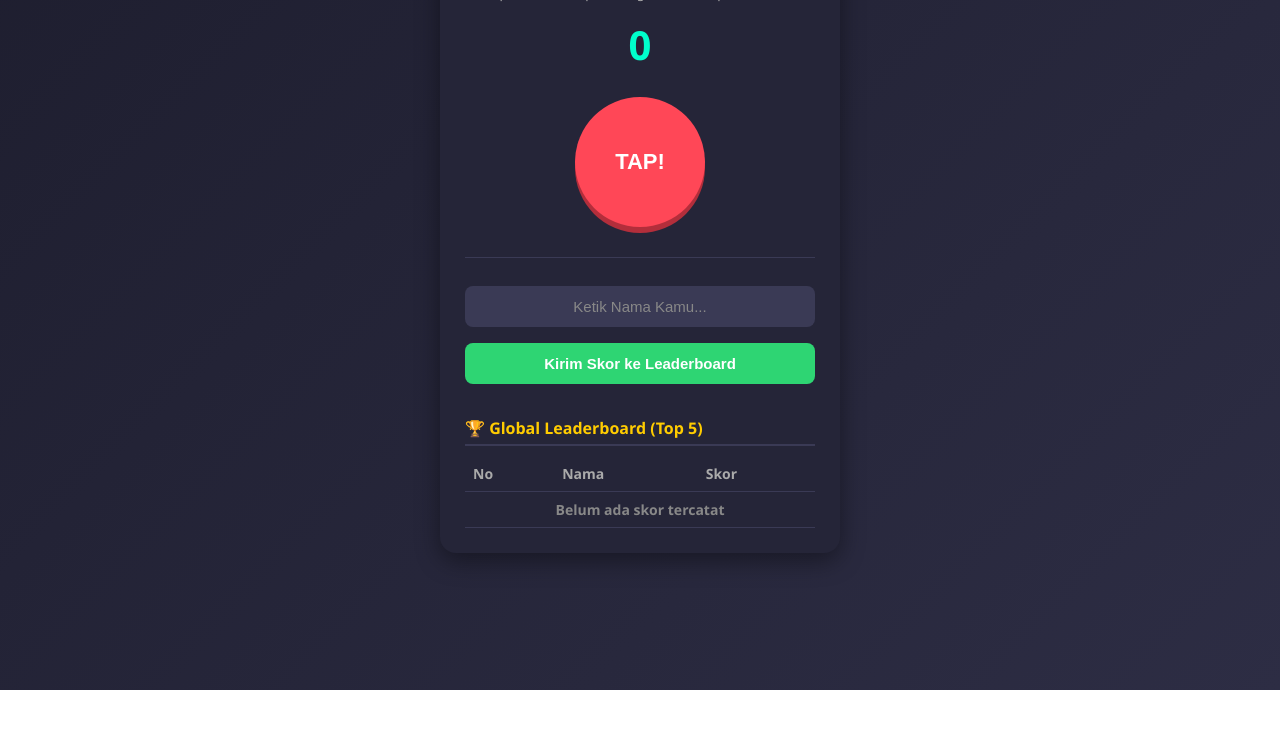
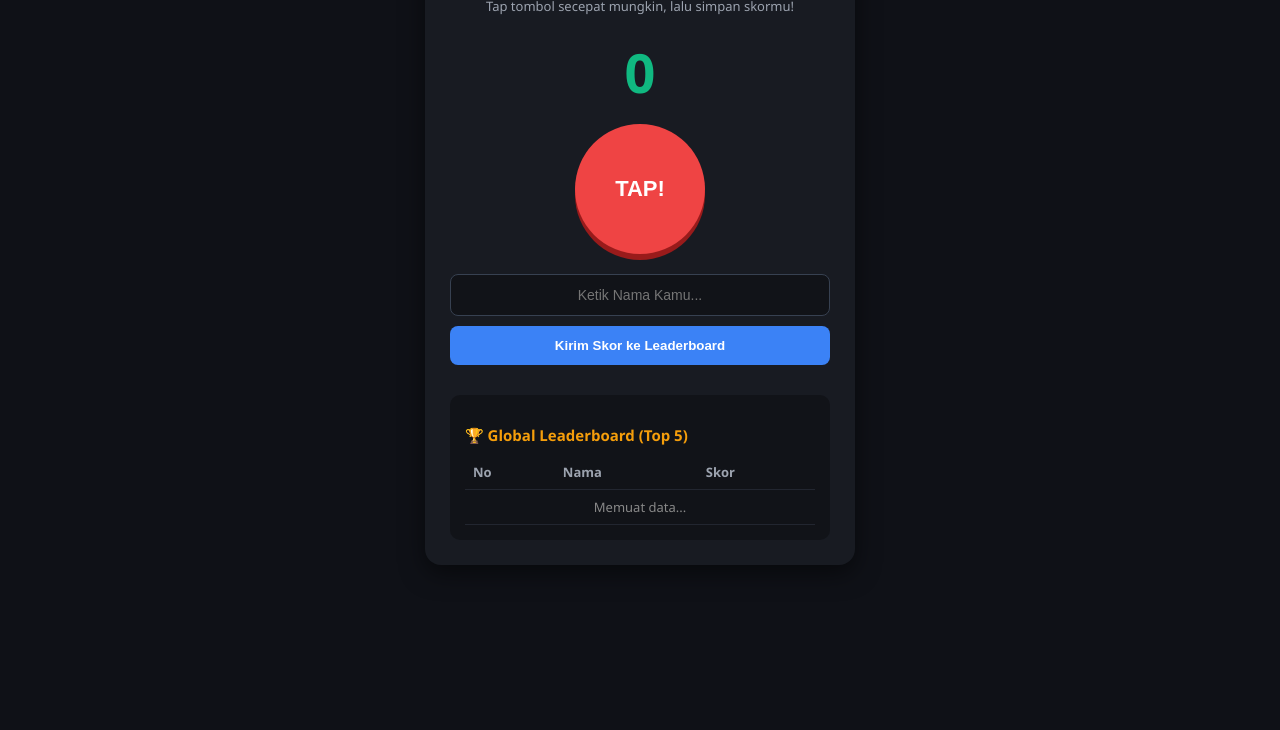
Before and after one commit to gibyan/tap, a plain HTML site: page index.html in a window 1280 px wide. Shown: the part 110-840 px from the top of the page. Before the commit the page ends 800 px from the top, so only its background shows below. Drawn offline with nearby package versions, Linux system fonts and the light colour scheme; no server answers.

Commit message:
Update index.html

```diff
--- a/index.html
+++ b/index.html
@@ -3,70 +3,129 @@
 <head>
     <meta charset="UTF-8">
     <meta name="viewport" content="width=device-width, initial-scale=1.0">
-    <title>Tap Miner - Live Leaderboard</title>
-    <!-- CDN Supabase -->
+    <title>Tap Miner Game</title>
+    <!-- Memuat Supabase JS SDK -->
     <script src="https://cdn.jsdelivr.net/npm/@supabase/supabase-js@2"></script>
     <style>
-        * { box-sizing: border-box; }
         body {
+            background-color: #0f1117;
+            color: #ffffff;
             font-family: 'Segoe UI', Tahoma, Geneva, Verdana, sans-serif;
-            background: linear-gradient(135deg, #1e1e2f, #2d2d44);
-            color: #fff;
-            margin: 0;
-            padding: 20px;
             display: flex;
             flex-direction: column;
             align-items: center;
+            justify-content: flex-start;
             min-height: 100vh;
+            margin: 0;
+            padding: 20px;
         }
-        .container {
-            background: #252538;
+        .game-container {
+            background: #181b22;
             padding: 25px;
             border-radius: 16px;
-            box-shadow: 0 8px 24px rgba(0,0,0,0.4);
+            box-shadow: 0 8px 24px rgba(0,0,0,0.5);
+            text-align: center;
             width: 100%;
-            max-width: 400px;
+            max-width: 380px;
+        }
+        h1 { color: #f59e0b; margin-bottom: 5px; font-size: 24px; }
+        p.subtitle { color: #9ca3af; font-size: 13px; margin-bottom: 20px; }
+        #scoreDisplay {
+            font-size: 54px;
+            font-weight: bold;
+            color: #10b981;
+            margin: 15px 0;
+        }
+        .tap-btn {
+            background-color: #ef4444;
+            color: white;
+            border: none;
+            width: 130px;
+            height: 130px;
+            border-radius: 50%;
+            font-size: 22px;
+            font-weight: bold;
+            cursor: pointer;
+            box-shadow: 0 6px 0 #991b1b;
+            transition: all 0.08s ease;
+            margin: 15px auto;
+            display: flex;
+            align-items: center;
+            justify-content: center;
+        }
+        .tap-btn:active {
+            transform: translateY(4px);
+            box-shadow: 0 2px 0 #991b1b;
+        }
+        .input-group {
+            margin-top: 20px;
+            display: flex;
+            flex-direction: column;
+            gap: 10px;
+        }
+        input[type="text"] {
+            padding: 12px;
+            border-radius: 8px;
+            border: 1px solid #374151;
+            background: #111318;
+            color: white;
+            font-size: 14px;
             text-align: center;
+            outline: none;
         }
-        h1 { margin-top: 0; color: #ffcc00; font-size: 24px; }
-        .score-board { font-size: 40px; font-weight: bold; color: #00ffcc; margin: 15px 0; }
-        .btn-tap {
-            background: #ff4757; color: white; border: none; width: 130px; height: 130px;
-            border-radius: 50%; font-size: 22px; font-weight: bold; cursor: pointer;
-            box-shadow: 0 6px 0 #b32e3b; transition: transform 0.1s, box-shadow 0.1s; margin: 10px 0;
+        input[type="text"]:focus {
+            border-color: #f59e0b;
         }
-        .btn-tap:active { transform: translateY(4px); box-shadow: 0 2px 0 #b32e3b; }
-        input, .btn-submit {
-            width: 100%; padding: 12px; margin: 8px 0; border-radius: 8px; border: none; font-size: 15px;
+        .btn-submit {
+            background-color: #3b82f6;
+            color: white;
+            border: none;
+            padding: 12px;
+            border-radius: 8px;
+            font-weight: bold;
+            cursor: pointer;
+            transition: background 0.2s;
         }
-        input { background: #3a3a55; color: #fff; text-align: center; outline: none; }
-        input::placeholder { color: #888; }
-        .btn-submit { background: #2ed573; color: white; font-weight: bold; cursor: pointer; }
-        .btn-submit:hover { background: #26af5f; }
+        .btn-submit:hover { background-color: #2563eb; }
 
-        .leaderboard-section { margin-top: 25px; text-align: left; }
-        .leaderboard-section h3 { margin-bottom: 10px; border-bottom: 2px solid #3a3a55; padding-bottom: 5px; color: #ffcc00; font-size: 16px;}
-        table { width: 100%; border-collapse: collapse; font-size: 14px; }
-        th, td { padding: 8px; border-bottom: 1px solid #3a3a55; }
-        th { color: #aaa; text-align: left; }
-        td:nth-child(1) { text-align: center; width: 40px; color: #ffcc00; font-weight: bold; }
-        td:nth-child(3) { text-align: right; font-weight: bold; color: #00ffcc; }
+        /* Kotak Notifikasi Halus Tanpa Popup */
+        #statusMessage {
+            margin-top: 12px;
+            font-size: 13px;
+            padding: 8px;
+            border-radius: 6px;
+            display: none;
+        }
+        .status-success { background: rgba(16, 185, 129, 0.15); color: #34d399; border: 1px solid #059669; }
+        .status-error { background: rgba(239, 68, 68, 0.15); color: #f87171; border: 1px solid #dc2626; }
+
+        .leaderboard-section {
+            margin-top: 30px;
+            text-align: left;
+            background: #111318;
+            padding: 15px;
+            border-radius: 10px;
+        }
+        .leaderboard-section h3 { font-size: 15px; margin-bottom: 10px; color: #f59e0b; }
+        table { width: 100%; border-collapse: collapse; font-size: 13px; }
+        th, td { padding: 8px; border-bottom: 1px solid #222630; text-align: left; }
+        th { color: #9ca3af; }
     </style>
 </head>
 <body>
 
-    <div class="container">
+    <div class="game-container">
         <h1>⛏️ Tap Miner Game</h1>
-        <p style="color: #aaa; font-size: 13px;">Tap tombol secepat mungkin, lalu simpan skormu!</p>
+        <p class="subtitle">Tap tombol secepat mungkin, lalu simpan skormu!</p>
 
-        <div class="score-board" id="scoreDisplay">0</div>
-        <button class="btn-tap" onclick="tapGame()">TAP!</button>
+        <div id="scoreDisplay">0</div>
 
-        <hr style="border: 0; border-top: 1px solid #3a3a55; margin: 20px 0;">
+        <button class="tap-btn" onclick="tapGame()">TAP!</button>
 
-        <div>
+        <div class="input-group">
             <input type="text" id="playerName" placeholder="Ketik Nama Kamu..." maxlength="15">
             <button class="btn-submit" onclick="submitScore()">Kirim Skor ke Leaderboard</button>
+            <div id="statusMessage"></div>
         </div>
 
         <div class="leaderboard-section">
@@ -76,23 +135,33 @@
                     <tr><th>No</th><th>Nama</th><th>Skor</th></tr>
                 </thead>
                 <tbody id="leaderboardTable">
-                    <tr><td colspan="3" style="text-align:center; color:#888;">Memuat data...</td></tr>
+                    <tr><td colspan="3" style="text-align: center; color: #888;">Memuat data...</td></tr>
                 </tbody>
             </table>
         </div>
     </div>
 
     <script>
-        // ========================================================
-        // TEMPEL DI SINI (Hapus teks di dalam tanda petik, lalu Paste)
-        // ========================================================
+        // Konfigurasi Supabase Kamu
         const SUPABASE_URL = 'https://mvpcfkxciwqoerfsaidc.supabase.co';
-        const SUPABASE_ANON_KEY = 'sb_publishable_yvLG1lpHpm_wks-Y9UK6JQ_zS_ZMNQ6';
+        const SUPABASE_ANON_KEY = 'sb_publishable_yvLG1lHpm_wks-Y9Uk6JQ_z5_ZMNQ6'; // Key kamu yang tadi
 
-        const _supabase = supabase.createClient(SUPABASE_URL, SUPABASE_ANON_KEY);
+        const supabase = supabase.createClient(SUPABASE_URL, SUPABASE_ANON_KEY);
 
         let currentScore = 0;
         const scoreDisplay = document.getElementById('scoreDisplay');
+        const statusMessage = document.getElementById('statusMessage');
+
+        function showStatus(text, type) {
+            statusMessage.innerText = text;
+            statusMessage.style.display = 'block';
+            statusMessage.className = type === 'success' ? 'status-success' : 'status-error';
+
+            // Hilangkan pesan otomatis setelah 4 detik
+            setTimeout(() => {
+                statusMessage.style.display = 'none';
+            }, 4000);
+        }
 
         function tapGame() {
             currentScore += 1;
@@ -103,18 +172,24 @@
             const nameInput = document.getElementById('playerName');
             const name = nameInput.value.trim();
 
-            if (!name) { alert('Wajib isi nama dulu bro!'); return; }
-            if (currentScore === 0) { alert('Main dulu minimal dapat beberapa skor!'); return; }
+            if (!name) {
+                showStatus('Wajib isi nama dulu bro!', 'error');
+                return;
+            }
+            if (currentScore === 0) {
+                showStatus('Main dulu minimal dapat beberapa skor!', 'error');
+                return;
+            }
 
-            const { error } = await _supabase
+            const { error } = await supabase
                 .from('leaderboard')
                 .insert([{ name: name, score: currentScore }]);
 
             if (error) {
                 console.error('Gagal kirim:', error);
-                alert('Gagal mengirim skor. Cek URL & Key Supabase kamu!');
+                showStatus('Gagal mengirim skor. Cek koneksi!', 'error');
             } else {
-                alert('Berhasil! Skor kamu sudah masuk ke leaderboard online.');
+                showStatus('Berhasil! Skor masuk leaderboard.', 'success');
                 nameInput.value = '';
                 currentScore = 0;
                 scoreDisplay.innerText = currentScore;
@@ -123,7 +198,7 @@
         }
 
         async function fetchLeaderboard() {
-            const { data, error } = await _supabase
+            const { data, error } = await supabase
                 .from('leaderboard')
                 .select('*')
                 .order('score', { ascending: false })
@@ -132,26 +207,24 @@
             const tableBody = document.getElementById('leaderboardTable');
             tableBody.innerHTML = '';
 
-            if (error || !data || data.length === 0) {
-                tableBody.innerHTML = `<tr><td colspan="3" style="text-align:center; color:#888;">Belum ada skor tercatat</td></tr>`;
+            if (error) {
+                tableBody.innerHTML = `<tr><td colspan="3" style="text-align: center; color: #ef4444;">Gagal memuat leaderboard</td></tr>`;
+                return;
+            }
+
+            if (!data || data.length === 0) {
+                tableBody.innerHTML = `<tr><td colspan="3" style="text-align: center; color: #888;">Belum ada skor</td></tr>`;
                 return;
             }
 
             data.forEach((row, index) => {
-                tableBody.innerHTML += `
-                    <tr>
-                        <td>#${index + 1}</td>
-                        <td>${escapeHtml(row.name)}</td>
-                        <td>${row.score}</td>
-                    </tr>
-                `;
+                const tr = document.createElement('tr');
+                tr.innerHTML = `<td>#${index + 1}</td><td>${row.name}</td><td>${row.score}</td>`;
+                tableBody.appendChild(tr);
             });
         }
 
-        function escapeHtml(text) {
-            return text.replace(/&/g, "&amp;").replace(/</g, "&lt;").replace(/>/g, "&gt;");
-        }
-
+        // Ambil data leaderboard saat halaman pertama kali dibuka
         fetchLeaderboard();
     </script>
 </body>
```
